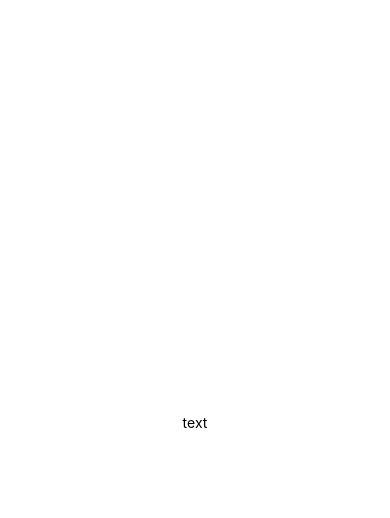
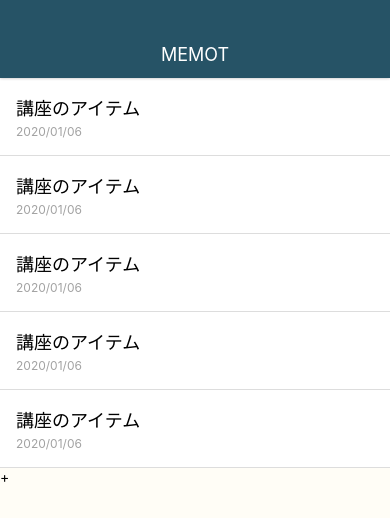
Before and after one commit to toast674/expo_test, a React Native app: screen / in a window 390 px wide. Shown: the top 518 px of the page. Built offline with nearby package versions, Linux system fonts and the light colour scheme.

Commit message:
add memoList design

```diff
--- a/App.js
+++ b/App.js
@@ -4,7 +4,42 @@
 export default function App() {
   return (
     <View style={styles.container}>
-      <Text>text</Text>
+      <View style={styles.appbar}>
+        <View>
+          <Text style={styles.appbarTitle}>MEMOT</Text>
+        </View>
+      </View>
+
+      <View style={styles.memoList}>
+        <View style={styles.memoListItem}>
+          <Text style={styles.memoTitle}>講座のアイテム</Text>
+          <Text style={styles.memoDate}>2020/01/06</Text>
+        </View>
+
+        <View style={styles.memoListItem}>
+          <Text style={styles.memoTitle}>講座のアイテム</Text>
+          <Text style={styles.memoDate}>2020/01/06</Text>
+        </View>
+
+        <View style={styles.memoListItem}>
+          <Text style={styles.memoTitle}>講座のアイテム</Text>
+          <Text style={styles.memoDate}>2020/01/06</Text>
+        </View>
+
+        <View style={styles.memoListItem}>
+          <Text style={styles.memoTitle}>講座のアイテム</Text>
+          <Text style={styles.memoDate}>2020/01/06</Text>
+        </View>
+
+        <View style={styles.memoListItem}>
+          <Text style={styles.memoTitle}>講座のアイテム</Text>
+          <Text style={styles.memoDate}>2020/01/06</Text>
+        </View>
+
+        <View>
+          <Text>+</Text>
+        </View>
+      </View>
     </View>
   );
 }
@@ -12,8 +47,47 @@
 const styles = StyleSheet.create({
   container: {
     flex: 1,
-    backgroundColor: '#fff',
+    backgroundColor: '#FFFDF6',
     alignItems: 'center',
     justifyContent: 'center',
+    paddingTop: 78,
+  },
+  memoList: {
+    width: '100%',
+    flex: 1,
+  },
+  memoListItem: {
+    padding: 16,
+    borderBottomWidth: 1,
+    borderBottomColor: '#ddd',
+    backgroundColor: '#fff',
+  },
+  memoTitle: {
+    fontSize: 18,
+    marginBottom: 4,
+  },
+  memoDate: {
+    fontSize: 12,
+    color: '#a2a2a2',
+  },
+  appbar: {
+    position: 'absolute',
+    top: 0,
+    left: 0,
+    right: 0,
+    height: 78,
+    paddingTop: 30,
+    backgroundColor: '#265366',
+    justifyContent: 'center',
+    alignItems: 'center',
+    shadowColor: '#000',
+    shadowOffset: { width: 0, height: 0 },
+    shadowOpacity: 0.3,
+    shadowRadius: 3,
+    zIndex: 10,
+  },
+  appbarTitle: {
+    color: '#fff',
+    fontSize: 18,
   },
 });
--- a/src/elements/BodyText.js
+++ b/src/elements/BodyText.js
@@ -5,7 +5,9 @@
   render() {
     return (
       <View>
-        <Text style={styles.text}>Hello</Text>
+        <Text style={styles.text}>
+          {this.props.children}
+        </Text>
       </View>
     );
   }
```
Also changed, not shown: .eslintrc.json.
